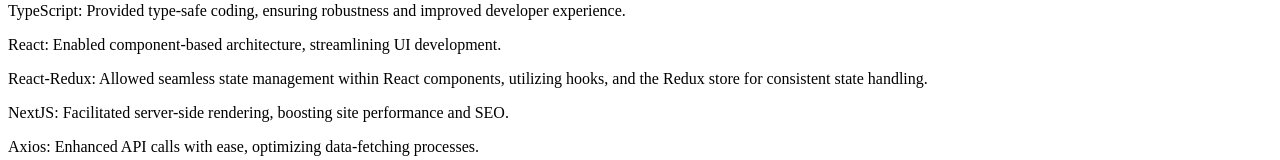
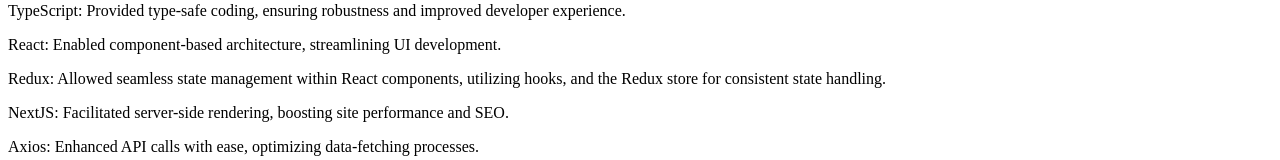
Before and after one commit to chil-t/podcast-player, a Next.js app in the folder app/: page /about in a window 1280 px wide. Shown: the part 199-359 px from the top of the page. Built offline with nearby package versions, Linux system fonts and the light colour scheme.

Commit message:
Update external link

```diff
--- a/app/src/pages/about.tsx
+++ b/app/src/pages/about.tsx
@@ -15,7 +15,7 @@
     <h3>Technologies used:</h3>
     <p>TypeScript: Provided type-safe coding, ensuring robustness and improved developer experience.</p>
     <p>React: Enabled component-based architecture, streamlining UI development.</p>
-    <p>React-Redux: Allowed seamless state management within React components, utilizing hooks, and the Redux store for consistent state handling.</p>
+    <p>Redux: Allowed seamless state management within React components, utilizing hooks, and the Redux store for consistent state handling.</p>
     <p>NextJS: Facilitated server-side rendering, boosting site performance and SEO.</p>
     <p>Axios: Enhanced API calls with ease, optimizing data-fetching processes.</p>
 
@@ -29,7 +29,7 @@
         <a href="https://www.linkedin.com/in/tom-childress/" target="_blank" rel="noopener noreferrer">LinkedIn</a>
       </li>
       <li>
-        <a href="https://github.com/chil-t" target="_blank" rel="noopener noreferrer">Github</a>
+        <a href="https://github.com/chil-t/podcast-player/tree/main" target="_blank" rel="noopener noreferrer">Github</a>
       </li>
     </ul>
   </>
```
